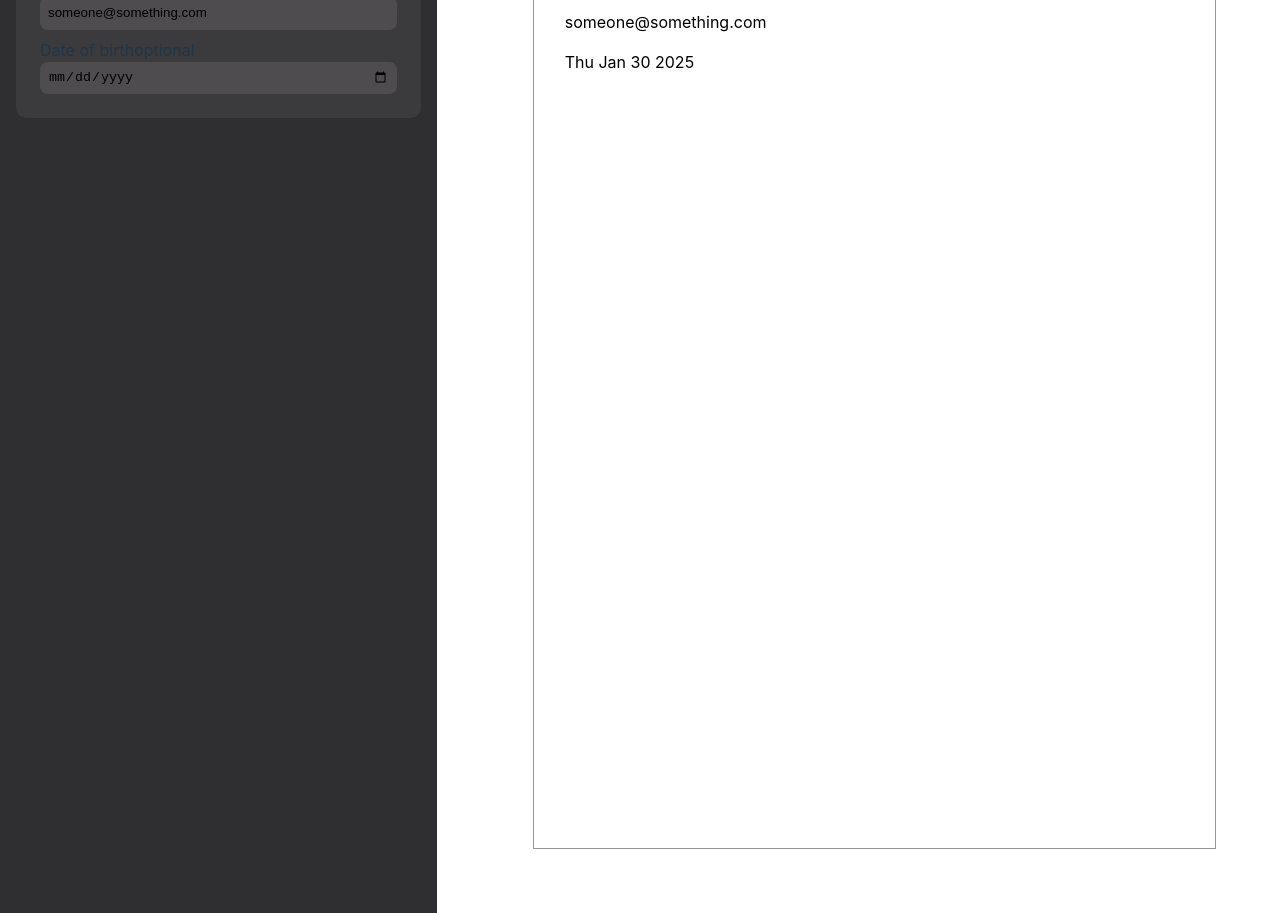
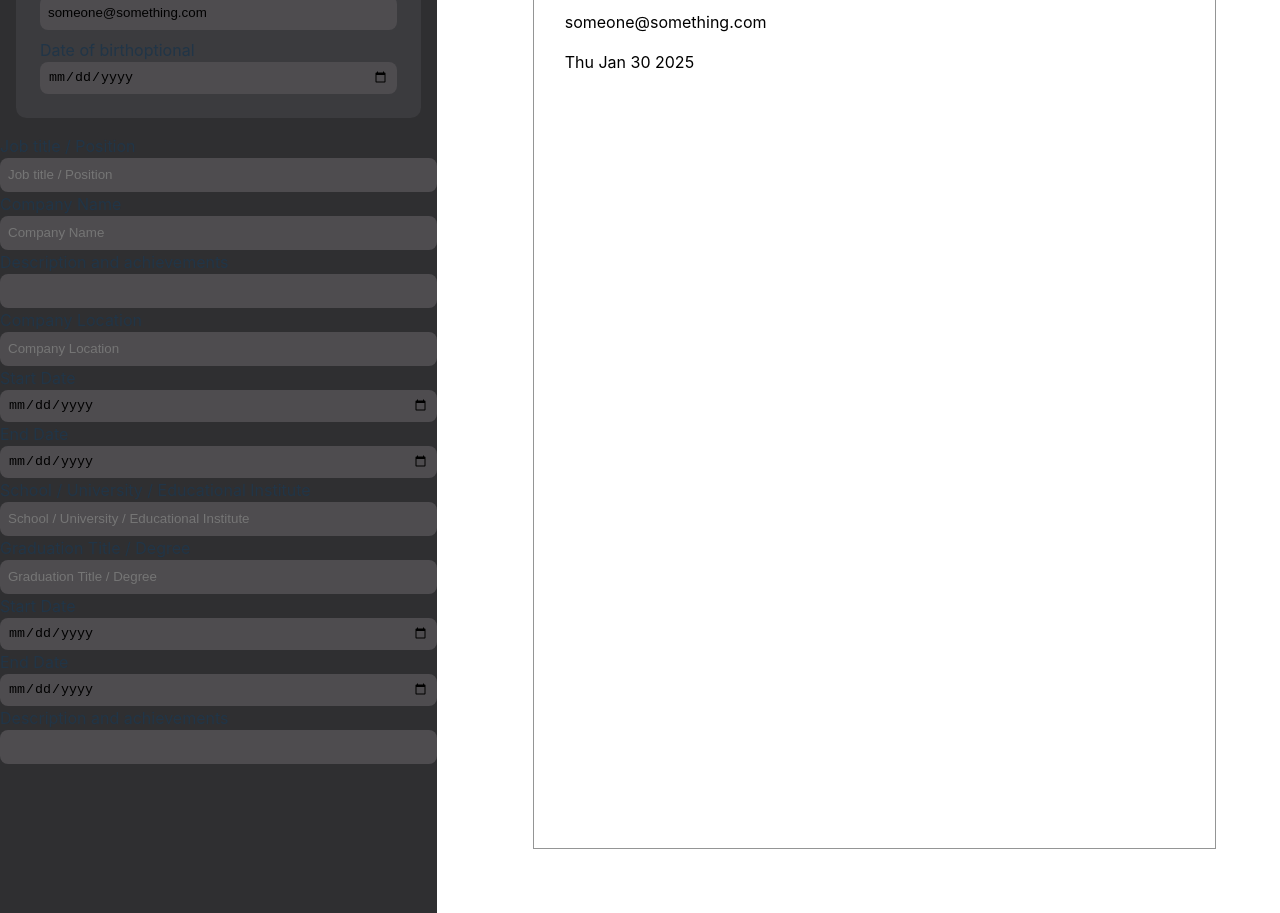
Before and after one commit to FukcThat/cv-generator, a React (Vite) app: page / in a window 1280 px wide. Shown: the part 340-1253 px from the top of the page. Built offline with nearby package versions, Linux system fonts and the light colour scheme.

Commit message:
FEAT: Added Education Info and Experience Info forms

```diff
--- a/src/App.jsx
+++ b/src/App.jsx
@@ -5,11 +5,28 @@ import { useState } from "react";
 
 function App() {
   const [personalInfo, setPersonalInfo] = useState({
-    fullName: "Someone Decent",
+    fullName: "Your Name",
     address: "Somestreet 3, 24680 Someplace, Somewhere",
     phoneNumber: "+99 1234 34567891",
     email: "someone@something.com",
     birthdate: new Date(),
+  });
+
+  const [educationalInfo, setEducationalInfo] = useState({
+    schoolName: "",
+    degree: "",
+    startDate: new Date(),
+    endDate: new Date(),
+    description: "",
+  });
+
+  const [experienceInfo, setExperienceInfo] = useState({
+    jobTitle: "",
+    companyName: "",
+    description: "",
+    companyLocation: "",
+    startDate: new Date(),
+    endDate: new Date(),
   });
 
   return (
@@ -18,6 +35,10 @@ function App() {
         <Sidebar
           personalInfo={personalInfo}
           setPersonalInfo={setPersonalInfo}
+          educationalInfo={educationalInfo}
+          setEducationalInfo={setEducationalInfo}
+          experienceInfo={experienceInfo}
+          setExperienceInfo={setExperienceInfo}
         />
         <div className="resume-container">
           <Resume personalInfo={personalInfo} />
--- a/src/Sidebar.jsx
+++ b/src/Sidebar.jsx
@@ -1,12 +1,29 @@
+import EducationInfoForm from "./components/education/EducationInfoForm";
+import ExperienceInfoForm from "./components/experience/ExperienceInfoForm";
 import PersonalInfoForm from "./components/personal-info/PersonalInfoForm";
 
-export default function Sidebar({ personalInfo, setPersonalInfo }) {
+export default function Sidebar({
+  personalInfo,
+  setPersonalInfo,
+  educationalInfo,
+  setEducationalInfo,
+  experienceInfo,
+  setExperienceInfo,
+}) {
   return (
     <div className="sidebar">
       <PersonalInfoForm
         personalInfo={personalInfo}
         setPersonalInfo={setPersonalInfo}
       />
+      <ExperienceInfoForm
+        experienceInfo={experienceInfo}
+        setExperienceInfo={setExperienceInfo}
+      />
+      <EducationInfoForm
+        educationalInfo={educationalInfo}
+        setEducationalInfo={setEducationalInfo}
+      />
     </div>
   );
 }
--- a/src/components/education/EducationInfoForm.jsx
+++ b/src/components/education/EducationInfoForm.jsx
@@ -0,0 +1,84 @@
+import InputGroup from "../general/InputGroup";
+
+export default function EducationInfoForm({
+  educationalInfo,
+  setEducationalInfo,
+}) {
+  return (
+    <>
+      <form className="education-info--form">
+        <InputGroup
+          type="text"
+          id="school-name"
+          labelText="School / University / Educational Institute"
+          placeholder="School / University / Educational Institute"
+          value={educationalInfo.schoolName}
+          onChange={(e) => {
+            setEducationalInfo({
+              ...educationalInfo,
+              schoolName: e.target.value,
+            });
+          }}
+          data-key="schoolName"
+        />
+
+        <InputGroup
+          type="text"
+          id="degree"
+          labelText="Graduation Title / Degree"
+          placeholder="Graduation Title / Degree"
+          value={educationalInfo.degree}
+          onChange={(e) => {
+            setEducationalInfo({
+              ...educationalInfo,
+              degree: e.target.value,
+            });
+          }}
+          data-key="degree"
+        />
+
+        <InputGroup
+          type="date"
+          id="start-date"
+          labelText="Start Date"
+          value={educationalInfo.startDate}
+          onChange={(e) => {
+            setEducationalInfo({
+              ...educationalInfo,
+              startDate: e.target.value,
+            });
+          }}
+          data-key="startDate"
+        />
+
+        <InputGroup
+          type="date"
+          id="end-date"
+          labelText="End Date"
+          value={educationalInfo.endDate}
+          onChange={(e) => {
+            setEducationalInfo({
+              ...educationalInfo,
+              endDate: e.target.value,
+            });
+          }}
+          data-key="endDate"
+        />
+
+        <InputGroup
+          type="textarea"
+          id="description"
+          labelText="Description and achievements"
+          value={educationalInfo.description}
+          onChange={(e) => {
+            setEducationalInfo({
+              ...educationalInfo,
+              description: e.target.value,
+            });
+          }}
+          data-key="description"
+        />
+      </form>
+    </>
+  );
+}
--- a/src/components/experience/ExperienceInfoForm.jsx
+++ b/src/components/experience/ExperienceInfoForm.jsx
@@ -0,0 +1,99 @@
+import InputGroup from "../general/InputGroup";
+
+export default function ExperienceInfoForm({
+  experienceInfo,
+  setExperienceInfo,
+}) {
+  return (
+    <>
+      <form className="experience-info--form">
+        <InputGroup
+          type="text"
+          id="job-title"
+          labelText="Job title / Position"
+          placeholder="Job title / Position"
+          value={experienceInfo.jobTitle}
+          onChange={(e) => {
+            setExperienceInfo({
+              ...experienceInfo,
+              jobTitle: e.target.value,
+            });
+          }}
+          data-key="jobTitle"
+        />
+
+        <InputGroup
+          type="text"
+          id="company-name"
+          labelText="Company Name"
+          placeholder="Company Name"
+          value={experienceInfo.companyName}
+          onChange={(e) => {
+            setExperienceInfo({
+              ...experienceInfo,
+              companyName: e.target.value,
+            });
+          }}
+          data-key="companyName"
+        />
+
+        <InputGroup
+          type="textarea"
+          id="description"
+          labelText="Description and achievements"
+          value={experienceInfo.description}
+          onChange={(e) => {
+            setExperienceInfo({
+              ...experienceInfo,
+              description: e.target.value,
+            });
+          }}
+          data-key="description"
+        />
+
+        <InputGroup
+          type="text"
+          id="company-location"
+          labelText="Company Location"
+          placeholder="Company Location"
+          value={experienceInfo.companyLocation}
+          onChange={(e) => {
+            setExperienceInfo({
+              ...experienceInfo,
+              companyLocation: e.target.value,
+            });
+          }}
+          data-key="companyLocation"
+        />
+
+        <InputGroup
+          type="date"
+          id="start-date"
+          labelText="Start Date"
+          value={experienceInfo.startDate}
+          onChange={(e) => {
+            setexperienceInfo({
+              ...experienceInfo,
+              startDate: e.target.value,
+            });
+          }}
+          data-key="startDate"
+        />
+
+        <InputGroup
+          type="date"
+          id="end-date"
+          labelText="End Date"
+          value={experienceInfo.endDate}
+          onChange={(e) => {
+            setexperienceInfo({
+              ...experienceInfo,
+              endDate: e.target.value,
+            });
+          }}
+          data-key="endDate"
+        />
+      </form>
+    </>
+  );
+}
```
